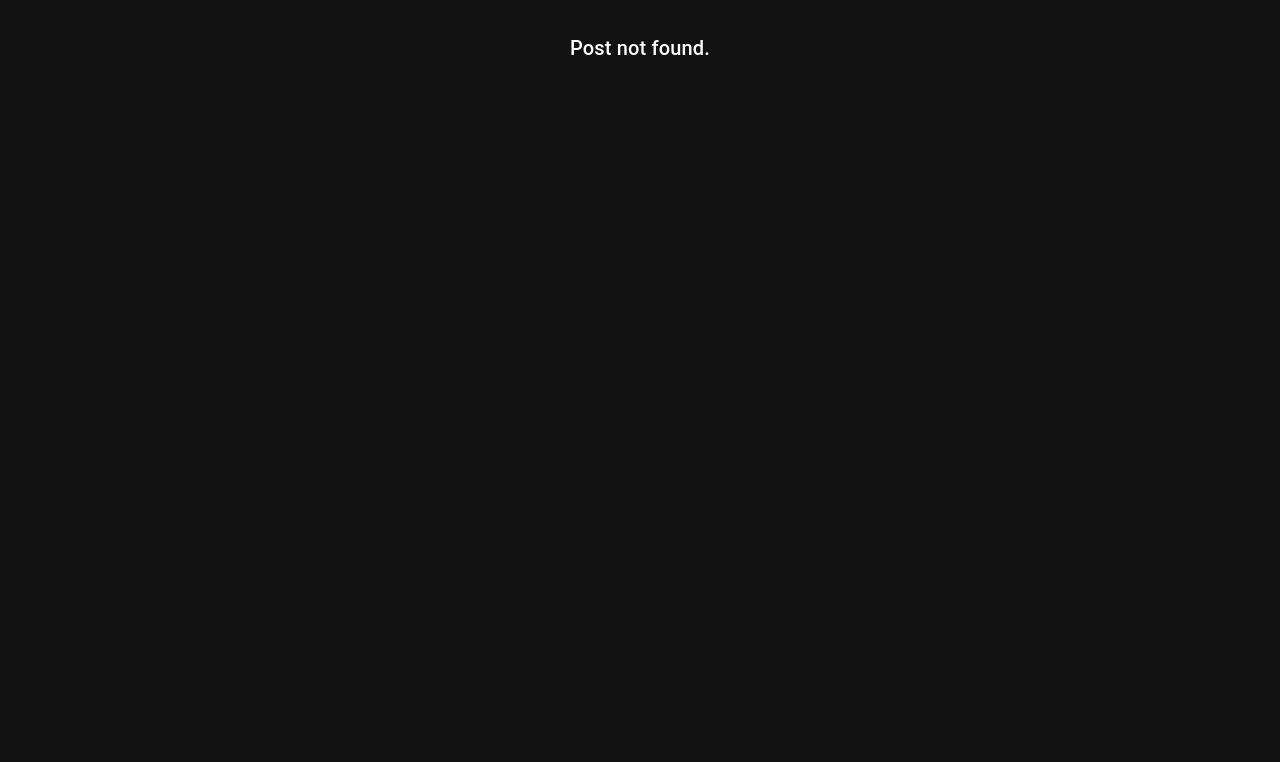
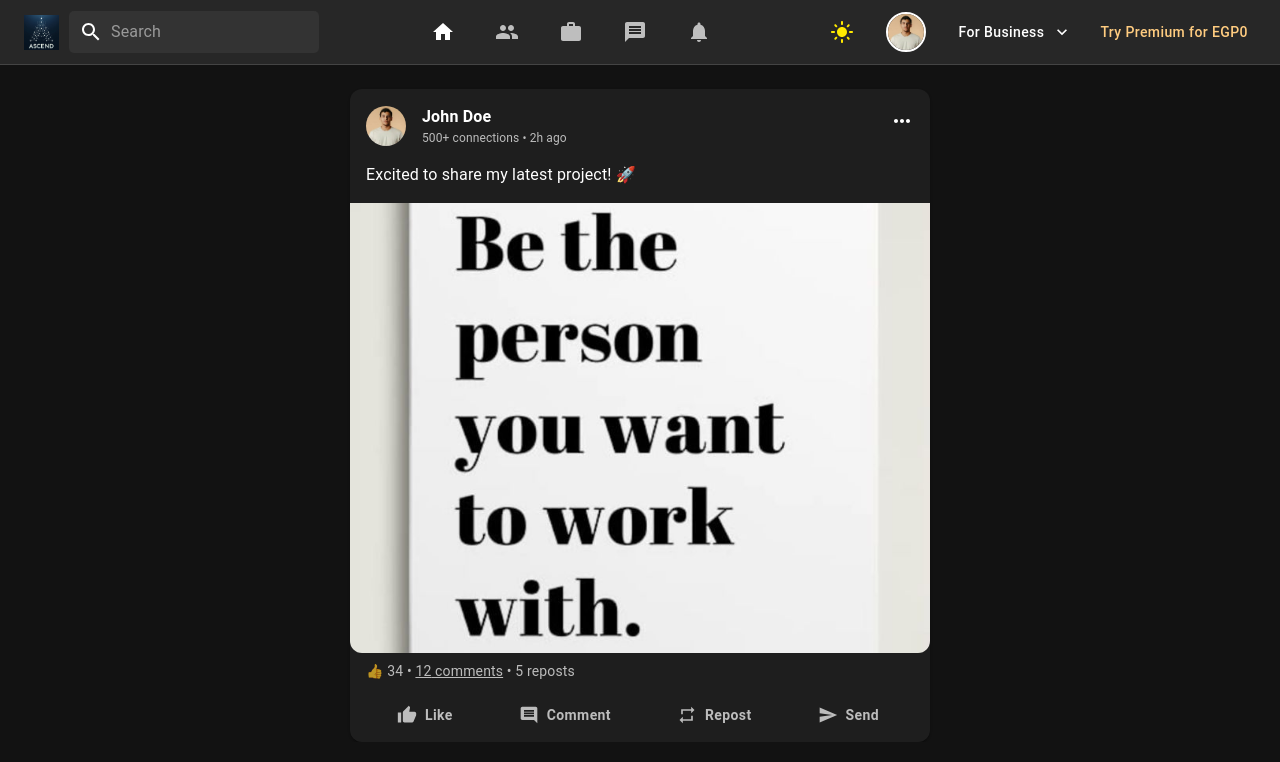
Before and after one commit to MRKDaGods/ascend, a Next.js app in the folder apps/web/template/: page /feed/1 in a window 1280 px wide. Before the commit this address had no page. Shown: the top 762 px of the page. Built offline with nearby package versions, Linux system fonts and the light colour scheme.

Commit message:
unlike button works

```diff
--- a/apps/web/template/src/app/components/ConnectionPost.tsx
+++ b/apps/web/template/src/app/components/ConnectionPost.tsx
@@ -15,10 +15,13 @@ import UnsavePopup from "./UnsavePopup";
 const ConnectionPost: React.FC<{ post: PostType }> = ({ post }) => {
   const theme = useTheme();
   const {
-    likePost, commentOnPost, repostPost, deleteComment,
-    likedPosts, repostedPosts, savedPosts, toggleSavePost, setSavedPopupOpen, setUnsavedPopupOpen
+    repostPost,
+    savedPosts,
+    toggleSavePost,
+    setSavedPopupOpen,
+    setUnsavedPopupOpen,
+    postReactions,
   } = usePostStore();
-
 
   const [showCommentInput, setShowCommentInput] = useState(false);
   const [showComments, setShowComments] = useState(false);
@@ -48,12 +51,16 @@ const ConnectionPost: React.FC<{ post: PostType }> = ({ post }) => {
             <IconButton onClick={(e) => setMenuAnchorEl(e.currentTarget)}>
               <MoreHoriz />
             </IconButton>
-            <Menu anchorEl={menuAnchorEl} open={Boolean(menuAnchorEl)} onClose={() => setMenuAnchorEl(null)}>
+            <Menu
+              anchorEl={menuAnchorEl}
+              open={Boolean(menuAnchorEl)}
+              onClose={() => setMenuAnchorEl(null)}
+            >
               {savedPosts.includes(post.id) ? (
                 <MenuItem
                   onClick={() => {
                     toggleSavePost(post.id);
-                      setUnsavedPopupOpen(true); // ✅ Show unsave popup
+                    setUnsavedPopupOpen(true);
                     setMenuAnchorEl(null);
                   }}
                 >
@@ -69,7 +76,7 @@ const ConnectionPost: React.FC<{ post: PostType }> = ({ post }) => {
                 <MenuItem
                   onClick={() => {
                     toggleSavePost(post.id);
-                      setSavedPopupOpen(true); // ✅ Show save popup
+                    setSavedPopupOpen(true);
                     setMenuAnchorEl(null);
                   }}
                 >
@@ -115,23 +122,23 @@ const ConnectionPost: React.FC<{ post: PostType }> = ({ post }) => {
         </Typography>
       </Box>
 
-      {/* Post buttons */}
+      {/* Post Action Buttons (Like with Reactions) */}
       <PostActions
         postId={post.id}
-        liked={likedPosts.includes(post.id)}
-        reposted={repostedPosts.includes(post.id)}
-        onLike={() => likePost(post.id)}
+        liked={!!postReactions[post.id]}
+        reposted={false} // handled by repostedPosts if needed
+        onLike={() => {}} // handled in Reactions component
         onRepost={() => repostPost(post.id)}
         onCommentClick={() => setShowCommentInput(!showCommentInput)}
       />
 
-      {/* Comments Section */}
       <Comment
         post={post}
         showCommentInput={showCommentInput}
         showComments={showComments}
         setShowComments={setShowComments}
       />
+
       <SavePostPopup />
       <UnsavePopup />
     </Card>
--- a/apps/web/template/src/app/components/Reactions.tsx
+++ b/apps/web/template/src/app/components/Reactions.tsx
@@ -22,12 +22,11 @@ interface Props {
 
 const Reactions: React.FC<Props> = ({ postId, liked, onLike }) => {
   const theme = useTheme();
-  const { postReactions, setReaction } = usePostStore();
+  const { postReactions, setReaction, clearReaction } = usePostStore();
 
   const [hoveredReaction, setHoveredReaction] = useState<ReactionType | null>(null);
   const [isHovered, setIsHovered] = useState(false);
 
-  // ✅ Reactions with their icons
   const reactions: {
     label: ReactionType;
     icon: React.ReactElement;
@@ -43,7 +42,6 @@ const Reactions: React.FC<Props> = ({ postId, liked, onLike }) => {
 
   const currentReaction = postReactions[postId];
 
-  // ✅ Get dynamic icon
   const getReactionIcon = () => {
     const found = reactions.find((r) => r.label === currentReaction);
     return found ? (
@@ -57,6 +55,18 @@ const Reactions: React.FC<Props> = ({ postId, liked, onLike }) => {
     );
   };
 
+  const handleClick = () => {
+    if (hoveredReaction) {
+      setReaction(postId, hoveredReaction);
+    } else if (currentReaction === "like") {
+      clearReaction(postId); // remove like
+    } else if (!currentReaction) {
+      setReaction(postId, "like"); // default to like
+    } else {
+      clearReaction(postId); // remove other reaction
+    }
+  };
+
   return (
     <Box
       onMouseEnter={() => setIsHovered(true)}
@@ -66,7 +76,6 @@ const Reactions: React.FC<Props> = ({ postId, liked, onLike }) => {
       }}
       sx={{ position: "relative", display: "inline-block", m: 0, p: 0 }}
     >
-      {/* ✅ Reactions Popup */}
       {isHovered && (
         <Paper
           elevation={4}
@@ -104,7 +113,6 @@ const Reactions: React.FC<Props> = ({ postId, liked, onLike }) => {
         </Paper>
       )}
 
-      {/* ✅ Main Button with dynamic reaction icon */}
       <Button
         startIcon={getReactionIcon()}
         sx={{
@@ -112,13 +120,7 @@ const Reactions: React.FC<Props> = ({ postId, liked, onLike }) => {
           fontWeight: "bold",
           color: currentReaction ? "#0a66c2" : theme.palette.text.secondary,
         }}
-        onClick={() => {
-          if (hoveredReaction) {
-            setReaction(postId, hoveredReaction);
-          } else {
-            onLike(); // fallback like
-          }
-        }}
+        onClick={handleClick}
       >
         {currentReaction
           ? currentReaction.charAt(0).toUpperCase() + currentReaction.slice(1)
--- a/apps/web/template/src/app/stores/usePostStore.ts
+++ b/apps/web/template/src/app/stores/usePostStore.ts
@@ -1,5 +1,7 @@
 import { create } from "zustand";
 import { persist, createJSONStorage } from "zustand/middleware";
+
+export type ReactionType = "like" | "clap" | "support" | "love" | "idea" | "funny";
 
 export type PostType = {
   id: number;
@@ -16,9 +18,8 @@ export type PostType = {
   file?: string;
   commentsList: string[];
   isUserPost?: boolean;
+  reaction?: ReactionType;
 };
-
-type ReactionType = "like" | "clap" | "support" | "love" | "idea" | "funny";
 
 interface PostStoreState {
   open: boolean;
@@ -30,12 +31,11 @@ interface PostStoreState {
   isLastPostDeleted: boolean;
 
   posts: PostType[];
-  likedPosts: number[];
   repostedPosts: number[];
   savedPosts: number[];
-  postReactions: { [postId: number]: ReactionType }; // ✅ NEW
 
   editingPost: PostType | null;
+  postReactions: { [postId: number]: ReactionType };
 
   setOpen: (open: boolean) => void;
   setPostText: (text: string) => void;
@@ -51,8 +51,8 @@ interface PostStoreState {
   editPost: (id: number, newText: string) => void;
   setEditingPost: (post: PostType | null) => void;
 
-  setReaction: (postId: number, reaction: ReactionType) => void; // ✅ NEW
-  clearReaction: (postId: number) => void; // ✅ NEW
+  setReaction: (postId: number, reaction: ReactionType) => void;
+  clearReaction: (postId: number) => void;
 
   repostPost: (id: number) => void;
   toggleSavePost: (id: number) => void;
@@ -72,12 +72,39 @@ export const usePostStore = create<PostStoreState>()(
       lastUserPostId: null,
       isLastPostDeleted: false,
       editingPost: null,
+      postReactions: {},
 
-      posts: [ /* initial posts */ ],
-      likedPosts: [],
+      posts: [
+        {
+          id: 1,
+          profilePic: "/man.jpg",
+          username: "John Doe",
+          followers: "500+ connections",
+          timestamp: "2h ago",
+          content: "Excited to share my latest project! 🚀",
+          image: "/post.jpg",
+          likes: 34,
+          comments: 12,
+          reposts: 5,
+          commentsList: [],
+        },
+        {
+          id: 2,
+          profilePic: "/profile2.jpg",
+          username: "Jane Smith",
+          followers: "1,200 followers",
+          timestamp: "1d ago",
+          content: "Feature works doesn’t mean you're done. 😅",
+          image: "/post1.jpg",
+          likes: 89,
+          comments: 23,
+          reposts: 10,
+          commentsList: [],
+        },
+      ],
+
       repostedPosts: [],
       savedPosts: [],
-      postReactions: {},
 
       setOpen: (open) => set({ open }),
       setPostText: (text) => set({ postText: text }),
@@ -136,6 +163,28 @@ export const usePostStore = create<PostStoreState>()(
           open: true,
         }),
 
+      // setReaction: (postId, reaction) =>
+      //   set((state) => ({
+      //     posts: state.posts.map((post) =>
+      //       post.id === postId
+      //         ? {
+      //             ...post,
+      //             reaction,
+      //             likes: post.reaction ? post.likes : post.likes + 1,
+      //           }
+      //         : post
+      //     ),
+      //   })),
+
+      // clearReaction: (postId) =>
+      //   set((state) => ({
+      //     posts: state.posts.map((post) =>
+      //       post.id === postId && post.reaction
+      //         ? { ...post, reaction: undefined, likes: post.likes - 1 }
+      //         : post
+      //     ),
+      //   })),
+
       setReaction: (postId, reaction) =>
         set((state) => ({
           postReactions: {
@@ -143,8 +192,8 @@ export const usePostStore = create<PostStoreState>()(
             [postId]: reaction,
           },
           posts: state.posts.map((post) =>
-            post.id === postId
-              ? { ...post, likes: state.postReactions[postId] ? post.likes : post.likes + 1 }
+            post.id === postId && !state.postReactions[postId]
+              ? { ...post, likes: post.likes + 1 }
               : post
           ),
         })),
```
Also changed, not shown: apps/web/template/public/anxiety.jpeg (added). Lines whose indentation alone changed are shown as unchanged.
